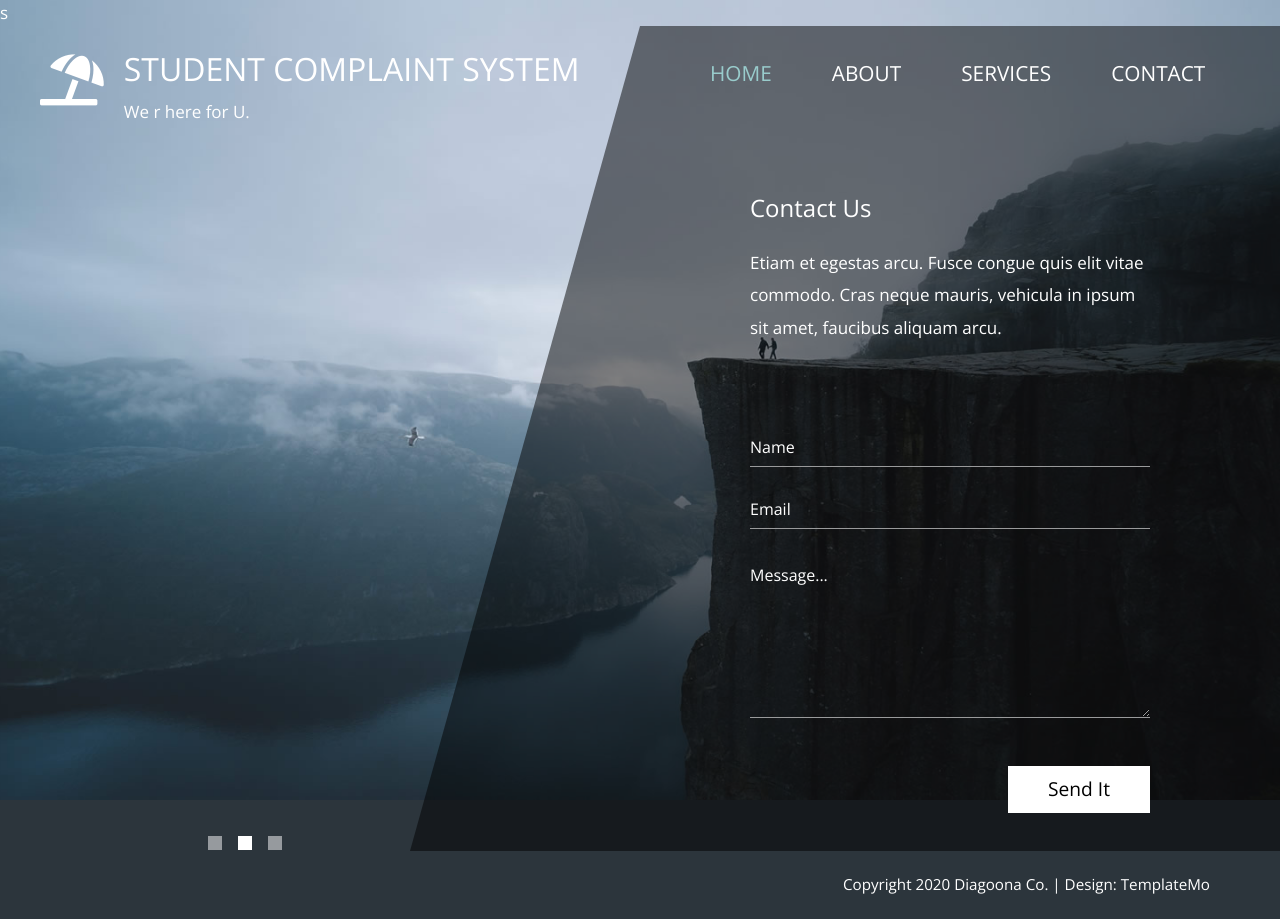
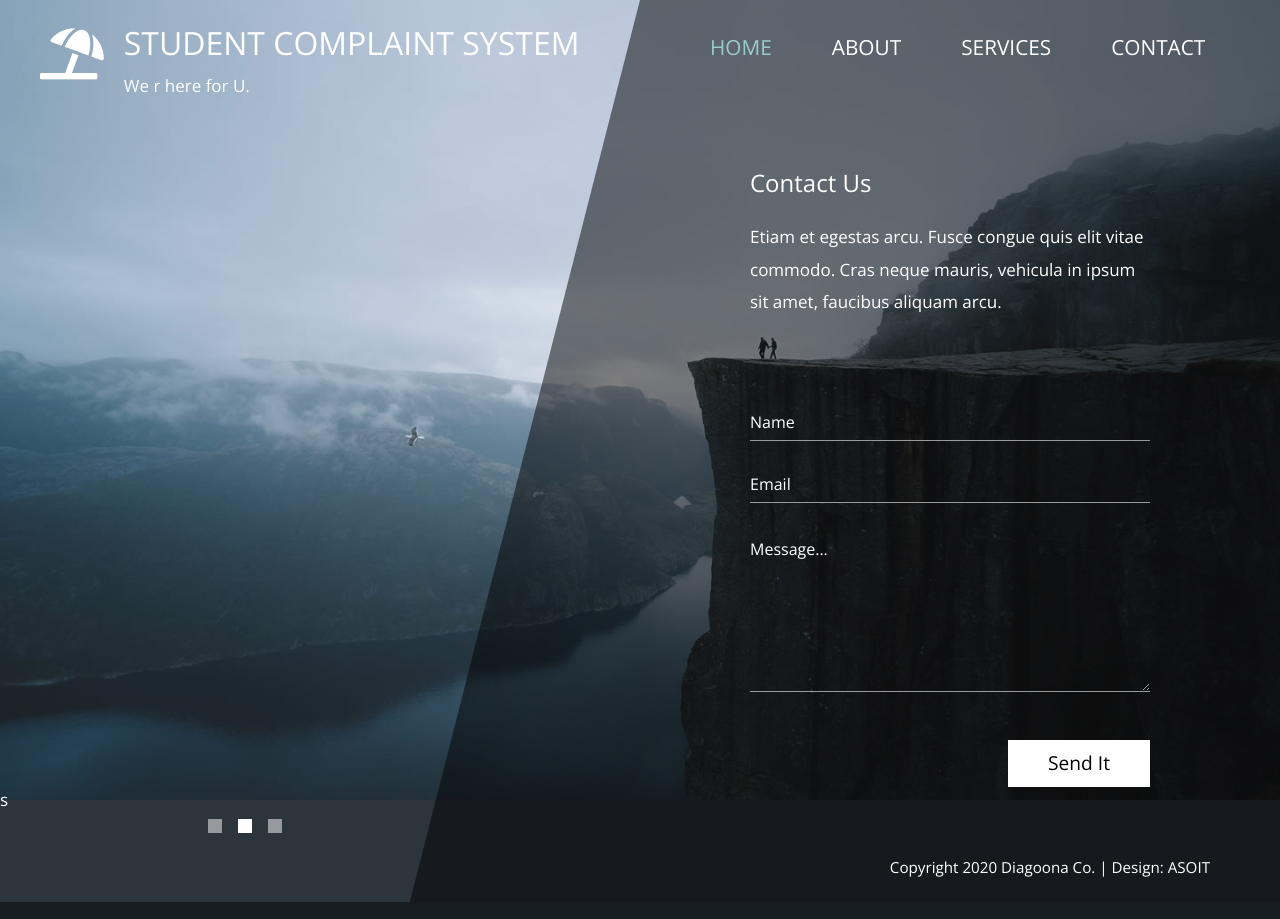
Before and after one commit to RUTVIK1211/complaint-management-system, a PHP site: page /contact.php in a window 1280 px wide. Run offline with PHP 8.4, Linux system fonts and the light colour scheme.

Commit message:
kai change nai kar u footer ma nam badlu khali

```diff
--- a/USER/contact.php
+++ b/USER/contact.php
@@ -1,4 +1,4 @@
-s<?php require_once 'header.php'; ?>
+<?php require_once 'header.php'; ?>
             <div class="tm-row">
                 <div class="tm-col-left"></div>
                 <main class="tm-col-right tm-contact-main"> <!-- Content -->
@@ -22,6 +22,5 @@
                     </section>
                 </main>
             </div>
-        </div>
-
+        </div>s
 <?php require_once 'footer.php'; ?>
--- a/USER/footer.php
+++ b/USER/footer.php
@@ -8,7 +8,7 @@
             </div>
             <div class="tm-col-right tm-col-footer">
                 <footer class="tm-site-footer text-right">
-                    <p class="mb-0">Copyright 2020 Diagoona Co. | Design: <a rel="nofollow" target="_parent" href="https://templatemo.com" class="tm-text-link">TemplateMo</a></p>
+                    <p class="mb-0">Copyright 2020 Diagoona Co. | Design: ASOIT</a></p>
                 </footer>
             </div>
         </div>
```
